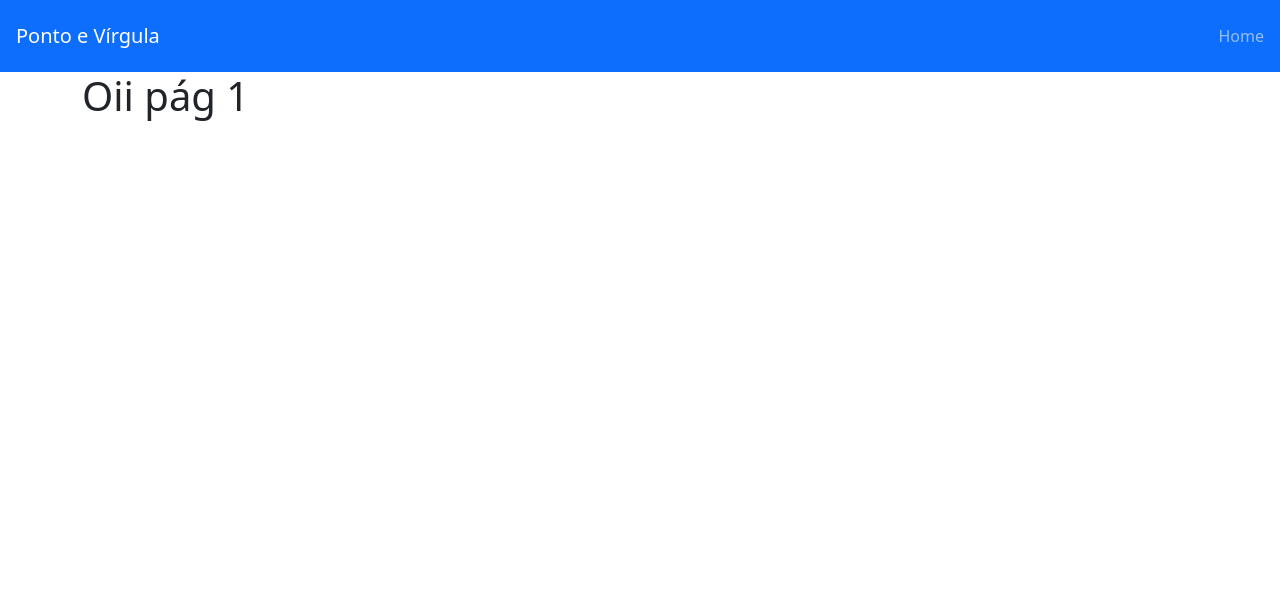
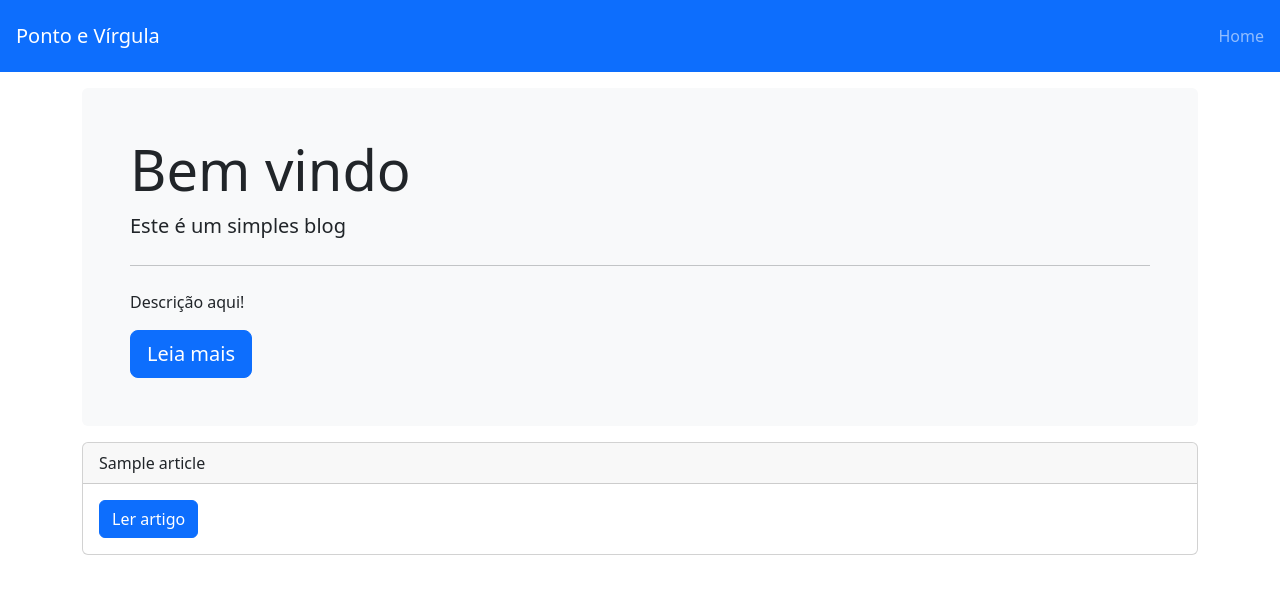
Before and after one commit to LianMiranda/Blog-com-painel-administrativo, a Node server app: page / in a window 1280 px wide. Shown: the top 594 px of the page. Run offline with Node 20, Linux system fonts and the light colour scheme; tables that the repository leaves empty hold one stand-in row (values such as "Sample post"); some libraries are stand-ins or nearby versions.

Commit message:
[FEAT] Tela de visualização de artigo + Home page

```diff
--- a/index.js
+++ b/index.js
@@ -6,8 +6,8 @@ const connection = require('./database/database');
 const categoriesController = require("./categories/CategoriesController");
 const articlesController = require("./articles/ArticlesController")
 
-const CategoryModel = require("./categories/CategoryModel")
-const ArticleModel = require("./articles/ArticleModel")
+const categoryModel = require("./categories/CategoryModel")
+const articleModel = require("./articles/ArticleModel")
 
 //View engine
 app.set('view engine', 'ejs');
@@ -24,8 +24,6 @@ connection.authenticate().then(() =>{
     console.log('Conexão feita com sucesso');
 }).catch((err) =>{
     console.log("ERRO " + err);
-
-
 })
 
 app.use("/", categoriesController);
@@ -33,8 +31,27 @@ app.use("/", articlesController);
 
 //Routes
 app.get("/", (req, res) => {
-    res.render("index");
+    articleModel.findAll().then((articles) =>{
+        res.render("index", {articles: articles});
+    })
 });
+
+app.get("/:slug", (req,res) => {
+    var slug = req.params.slug;
+    articleModel.findOne({
+        where:{
+            slug:slug
+        }
+    }).then(article => {
+        if(article != undefined){
+          res.render("article", {article: article});
+        }else{
+            res.redirect("/");
+        }
+    }).catch((err) =>{
+        res.redirect("/")
+    })
+})
 
 app.listen(3000, ()=>{
     console.log("Servidor rodando na porta 3000");
--- a/views/admin/articles/index.ejs
+++ b/views/admin/articles/index.ejs
@@ -18,6 +18,7 @@
             </thead>
             <tbody>
                 <% articles.forEach(article => { %>
+                <tr>
                     <td><%= article.id %></td>
                     <td><%= article.title %></td>
                     <td><%= article.slug %></td>
@@ -28,6 +29,7 @@
                             <button class="btn btn-danger">Deletar</button>
                         </form>
                     </td>
+                </tr>
                 <% }) %>
             </tbody>
         </table>
--- a/views/index.ejs
+++ b/views/index.ejs
@@ -3,7 +3,23 @@
     <body>
         <%- include('partials/navbarHome.ejs') %>
         <div class="container">
-            <h1>Oii pág 1</h1>
+            <div class="bg-light p-5 rounded mb-3 mt-3">
+                <h1 class="display-4">Bem vindo</h1>
+                <p class="lead">Este é um simples blog</p>
+                <hr class="my-4">
+                <p>Descrição aqui!</p>
+                <a class="btn btn-primary btn-lg" href="#" role="button">Leia mais</a>
+            </div>
+            <% articles.forEach(article =>{ %>
+                <div class="card">
+                    <div class="card-header">
+                        <%= article.title %>
+                    </div>
+                    <div class="card-body">
+                        <a href="/<%=article.slug%>" class="btn btn-primary">Ler artigo</a>
+                    </div>
+                </div>
+           <% }) %>
         </div>
     </body>
 
```
Also changed, not shown: views/article.ejs (added, +18 -0 lines).
